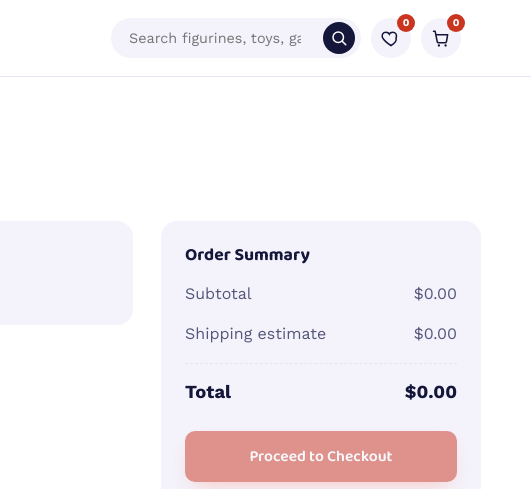
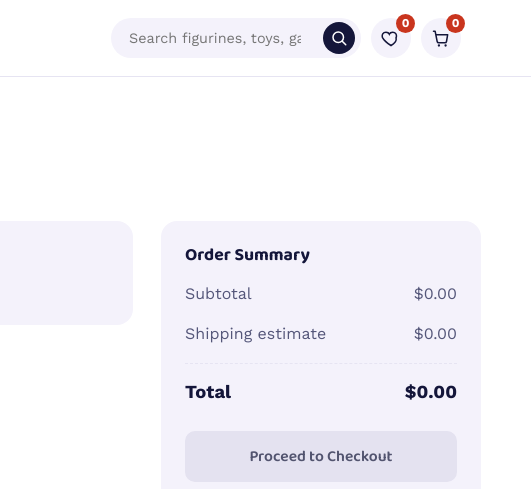
Before and after one commit to deemal-sudo/toy-haven-store, a plain HTML site: page cart.html in a window 1280 px wide. Shown: the top 489 px of the page, 749-1280 px from the left. Drawn offline with nearby package versions, Linux system fonts and the light colour scheme.

Commit message:
css contrast reset
Updated disabled button styles for better visibility and accessibility.

```diff
--- a/css/style.css
+++ b/css/style.css
@@ -133,7 +133,15 @@ main { display: block; }
 
 .btn--block { width: 100%; border-radius: var(--radius-sm); }
 
-.btn:disabled { opacity: 0.5; cursor: not-allowed; transform: none !important; }
+.btn:disabled {
+  opacity: 1;
+  cursor: not-allowed;
+  transform: none !important;
+  background: #e4e2f0 !important;
+  color: #52546f !important;
+  border-color: transparent !important;
+  box-shadow: none !important;
+}
 
 /* --------------------------------------------------------------------
    Header
@@ -239,9 +247,9 @@ main { display: block; }
   top: -4px; right: -4px;
   background: var(--color-primary);
   color: #fff;
-  font-size: 0.65rem;
+  font-size: 0.75rem;
   font-weight: 700;
-  min-width: 18px; height: 18px;
+  min-width: 19px; height: 19px;
   border-radius: 999px;
   display: grid;
   place-items: center;
@@ -542,7 +550,7 @@ main { display: block; }
   font-weight: 600;
 }
 .page-btn--active { background: var(--color-primary); color: #fff; border-color: var(--color-primary); }
-.page-btn:disabled { opacity: 0.4; }
+.page-btn:disabled { opacity: 1; color: #585a78; border-color: var(--color-border); background: #f4f3f9; cursor: not-allowed; }
 
 /* --------------------------------------------------------------------
    Cart page
```
